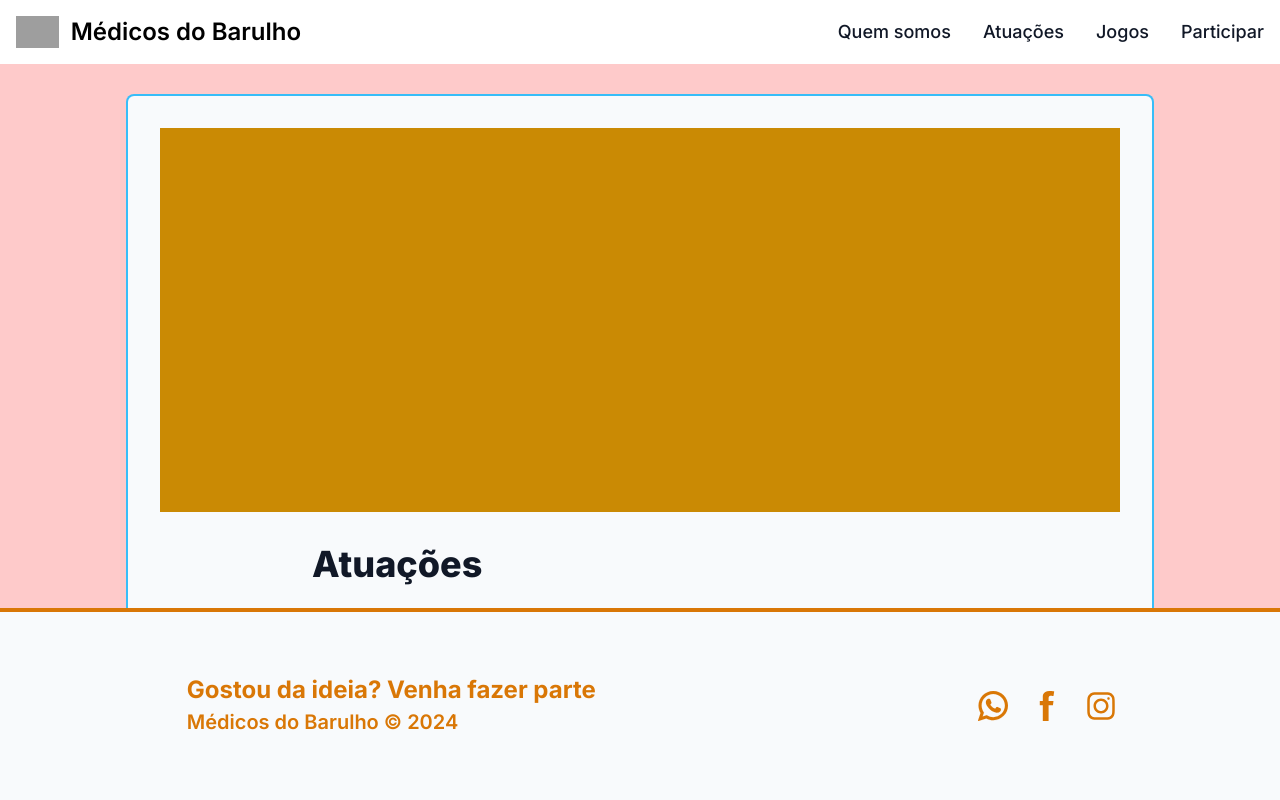
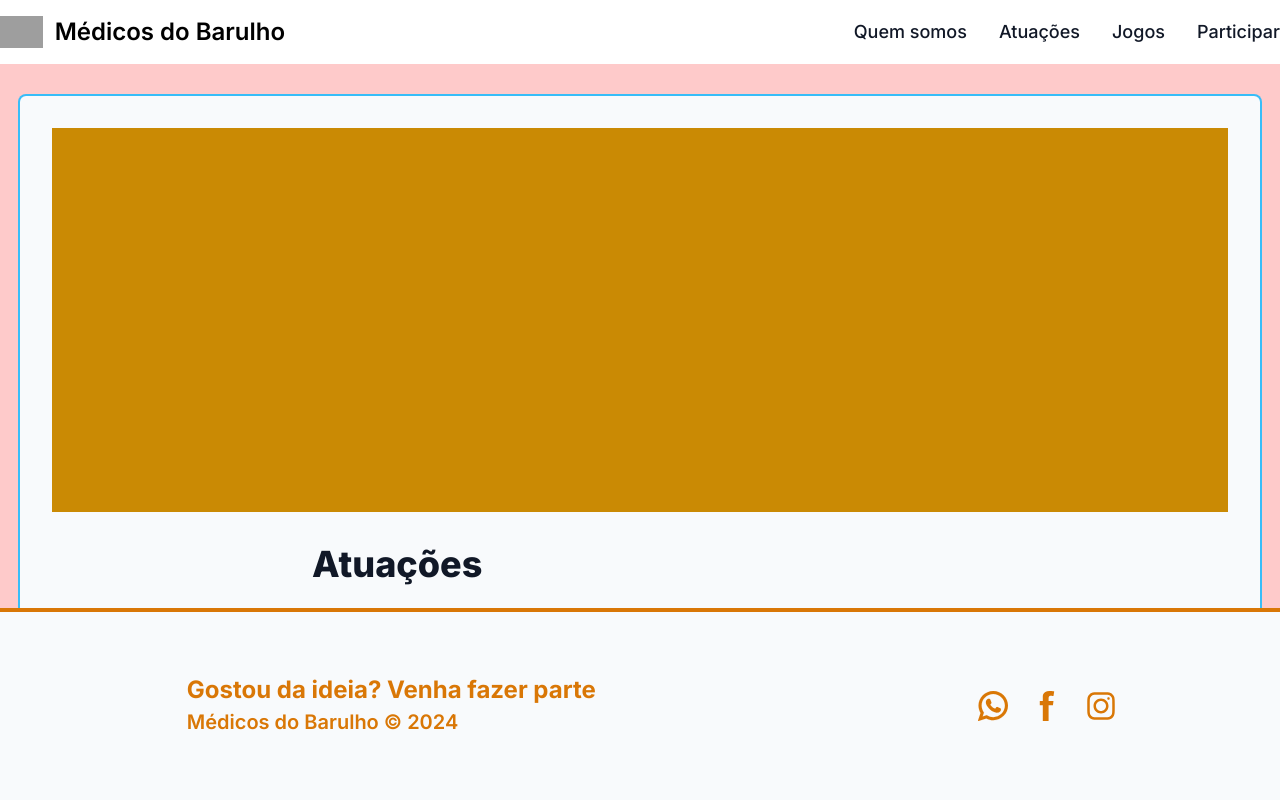
Before and after one commit to natan-fernandes/medicos-barulho, a Next.js app: page / in a window 1280 px wide. Shown: the top 800 px of the page. Built offline with nearby package versions, Linux system fonts and the light colour scheme; grey boxes are pictures that could not be loaded.

Commit message:
Alterando espaçamentos irregulares

```diff
--- a/src/app/components/NavBar.tsx
+++ b/src/app/components/NavBar.tsx
@@ -16,7 +16,7 @@ export const NavBar = () => {
 
   return (
     <nav className="bg-white border-gray-200">
-      <div className="max-w-screen-xl flex flex-wrap items-center justify-between mx-auto p-4">
+      <div className="max-w-screen-xl flex flex-wrap items-center justify-between mx-auto py-4">
         <a href="/" className="flex items-center space-x-3 rtl:space-x-reverse">
           <img src="https://scontent.fjdf2-2.fna.fbcdn.net/v/t1.18169-9/12745648_675211279284222_7597893156519552135_n.jpg?_nc_cat=108&ccb=1-7&_nc_sid=5f2048&_nc_eui2=AeFiFb5g0HqwtrAj0Ye9BYqtPQRo1e1kbSo9BGjV7WRtKiw7ioeXcexMK6E2CXuFdXN2cYhw1ZimeLOkFRLY3kbV&_nc_ohc=E8IulPNrHHQQ7kNvgHWSQjp&_nc_ht=scontent.fjdf2-2.fna&oh=00_AYCFUajIYpHFHG5N0U6OY28S2VJpA7LCc8ZQHiDElGoZgw&oe=666C18EB" className="h-8" alt="Logo médicos do barulho" />
           <span className="self-center text-2xl font-semibold whitespace-nowrap">Médicos do Barulho</span>
--- a/src/app/layout.tsx
+++ b/src/app/layout.tsx
@@ -20,8 +20,8 @@ export default function RootLayout({
     <html lang="pt">
       <body className={"bg-red-200 " + inter.className}>
         <NavBar />
-        <div className='py-8'>
-          <main className='prose max-w-none mx-auto rounded-md p-8 w-4/5 ring-sky-400 ring-2 bg-slate-50 max-w-screen-xl'>
+        <div className='py-8 px-0 md:px-5 md:mb-0 mb-56'>
+          <main className='prose w-auto max-w-screen-xl mx-4 md:mx-auto rounded-md p-8 w-4/5 ring-sky-400 ring-2 bg-slate-50'>
             {children}
           </main>
         </div>
```
